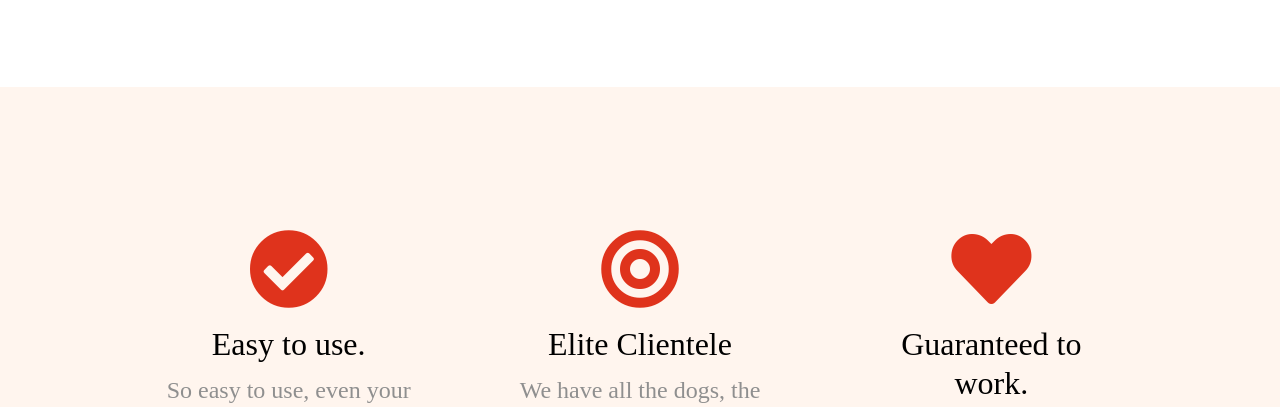
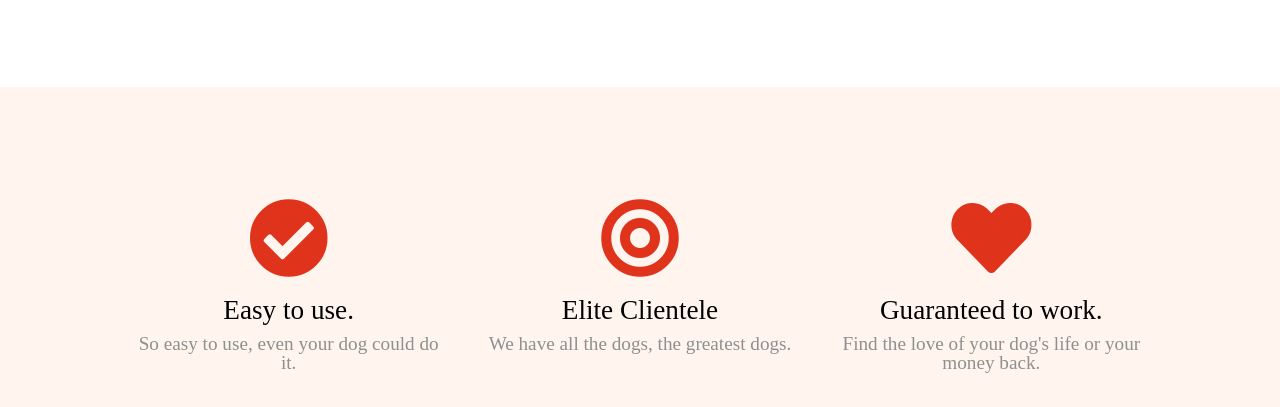
Before and after one commit to amishra469/Care-Dog-Project, a plain HTML site: page index.html in a window 1280 px wide. Shown: the part 544-951 px from the top of the page. Drawn offline with nearby package versions, Linux system fonts and the light colour scheme.

Commit message:
Add files via upload

```diff
--- a/css/styles.css
+++ b/css/styles.css
@@ -75,16 +75,17 @@ h1, h2, h3, h4, h5,h6{
 }
 
 .feature-text{
-    font-size: 2rem;
+    font-size: 1.7rem;
 }
 
 .feature-box{
-    padding: 5%;
+    padding: 2%;
     font-family: "Montserrat-Bold";
 }
 
 .feature-box p{
-    font-size: 1.5rem;
+    line-height: 1;
+    font-size: 1.2rem;
 }
 
 .download-btn{
@@ -119,6 +120,7 @@ h1, h2, h3, h4, h5,h6{
     font-size: 3rem;
     font-weight: 900;
 }
+
 .testimonial-image{
     width: 10%;
     border-radius: 100%;
```
